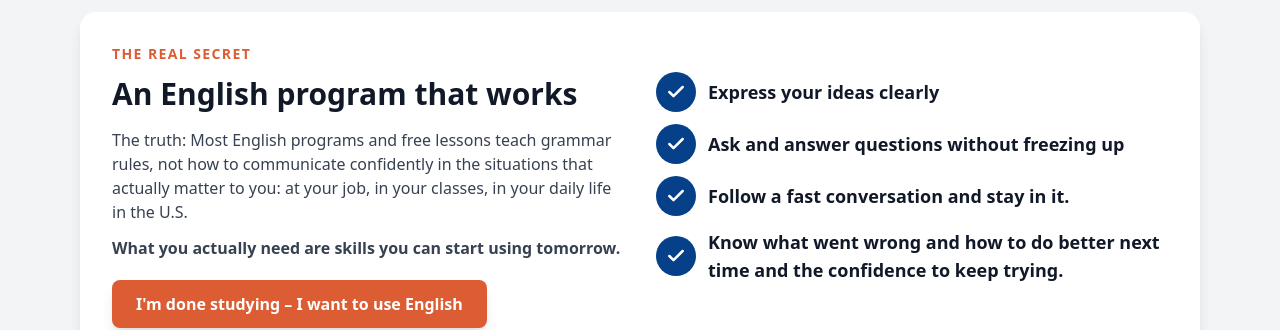
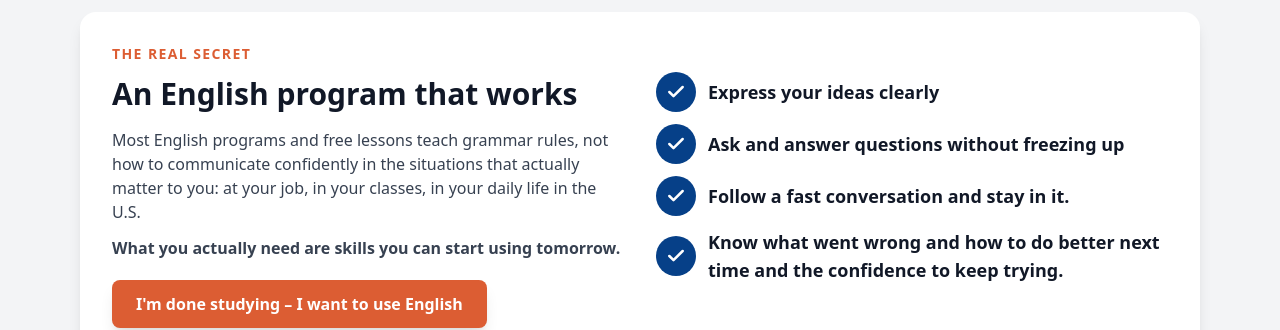
Before and after one commit to Qwixo/Qwixo-apply.INTERLINK.edu-12.3.2026, a React (Vite) app: page /greensboro in a window 1280 px wide. Shown: the part 1520-1850 px from the top of the page. Built offline with nearby package versions, Linux system fonts and the light colour scheme.

Commit message:
Updated GreensboroPage.tsx

```diff
--- a/src/pages/GreensboroPage.tsx
+++ b/src/pages/GreensboroPage.tsx
@@ -287,7 +287,7 @@ function GreensboroPage() {
 
                 <div className="space-y-3 mb-5">
                   <p className="text-base text-gray-700">
-                    The truth: Most English programs and free lessons teach grammar rules, not how to communicate confidently in the situations that actually matter to you: at your job, in your classes, in your daily life in the U.S.
+                    Most English programs and free lessons teach grammar rules, not how to communicate confidently in the situations that actually matter to you: at your job, in your classes, in your daily life in the U.S.
                   </p>
                   <p className="text-base text-gray-700 font-semibold">
                     What you actually need are skills you can start using tomorrow.
```
